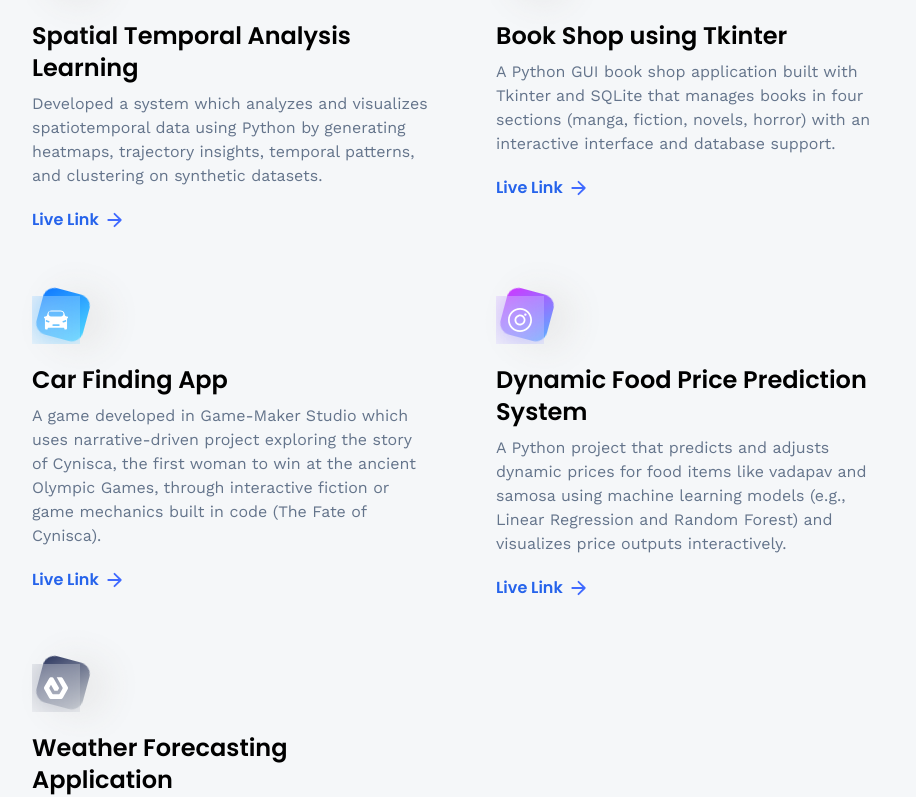
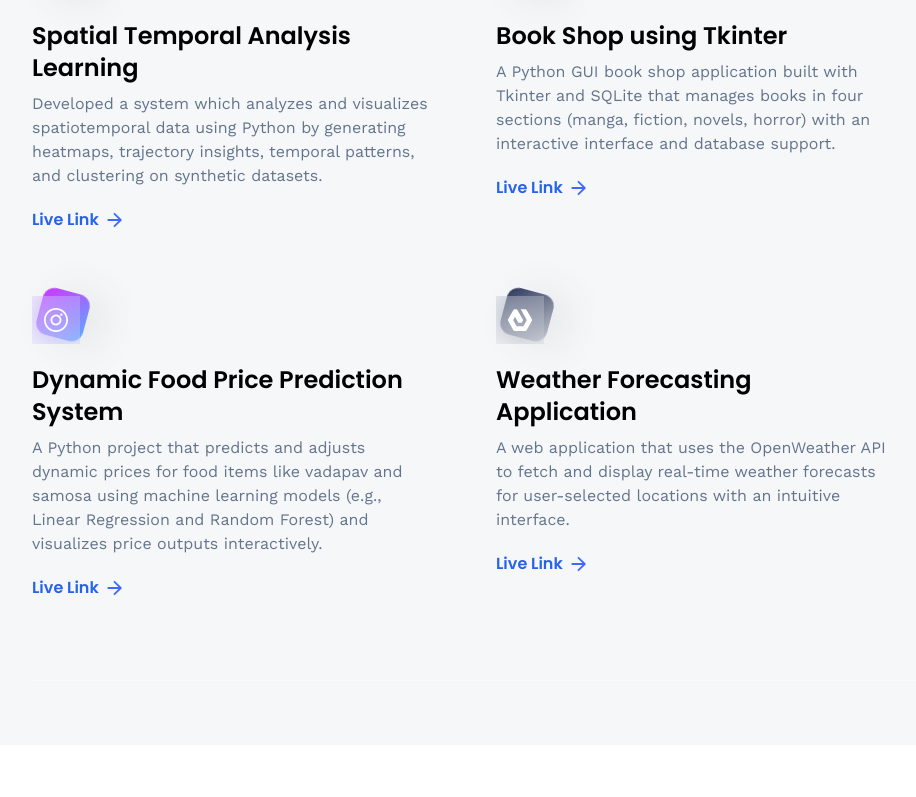
Before and after one commit to Hiiammister/Portfolio, a React (Vite) app: page /projects in a window 1280 px wide. Shown: the part 388-1185 px from the top of the page, without its empty margins (160-1076 px from the left). After the commit the page ends 1133 px from the top, so only its background shows below. Built offline with nearby package versions, Linux system fonts and the light colour scheme.

Commit message:
Formatted code

```diff
--- a/src/constants/index.js
+++ b/src/constants/index.js
@@ -134,13 +134,6 @@ export const projects = [
         link: 'https://github.com/Hiiammister/Book-Shop-using-tkinter.git',
     },
     {
-        iconUrl: car,
-        theme: 'btn-back-blue',
-        name: 'Car Finding App',
-        description: 'A game developed in Game-Maker Studio which uses narrative-driven project exploring the story of Cynisca, the first woman to win at the ancient Olympic Games, through interactive fiction or game mechanics built in code (The Fate of Cynisca).',
-        link: 'https://github.com/AlvajoyAsante/The-Fate-of-Cynisca.git',
-    },
-    {
         iconUrl: snapgram,
         theme: 'btn-back-pink',
         name: 'Dynamic Food Price Prediction System',
```
